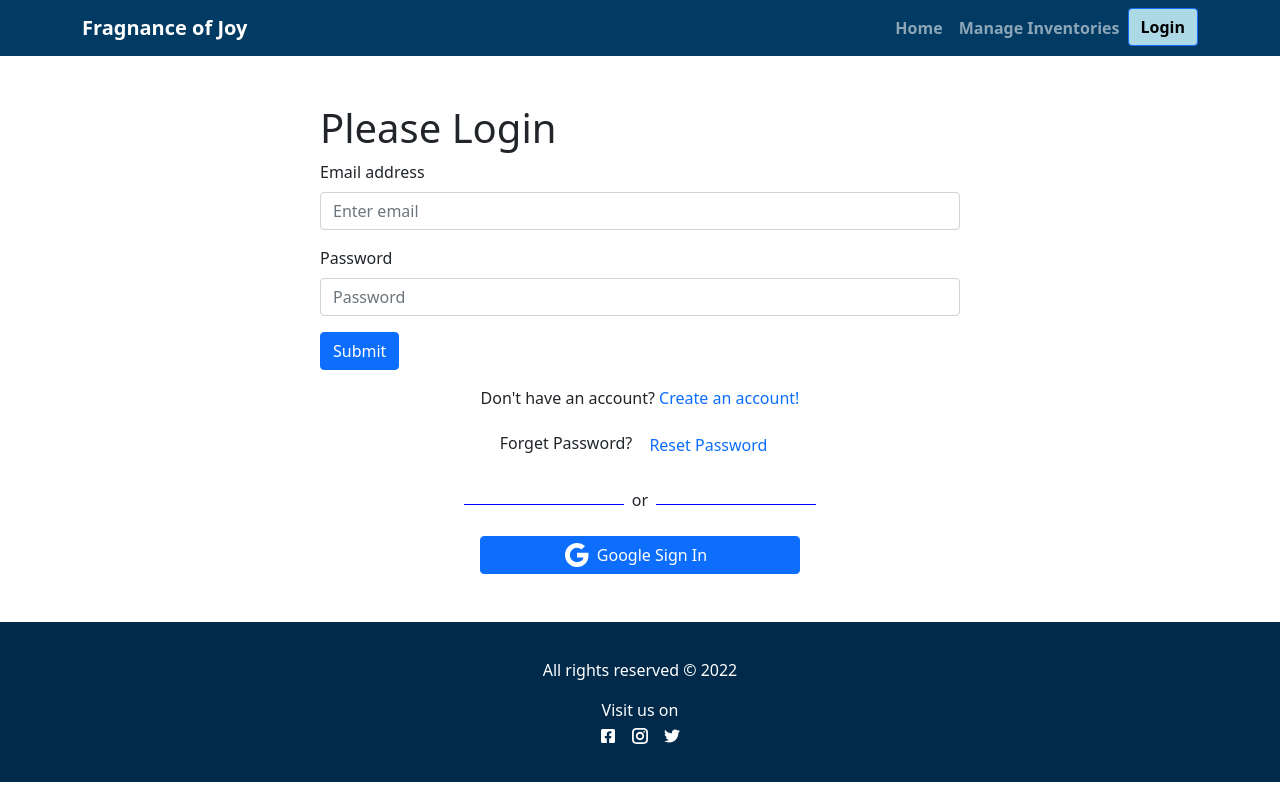
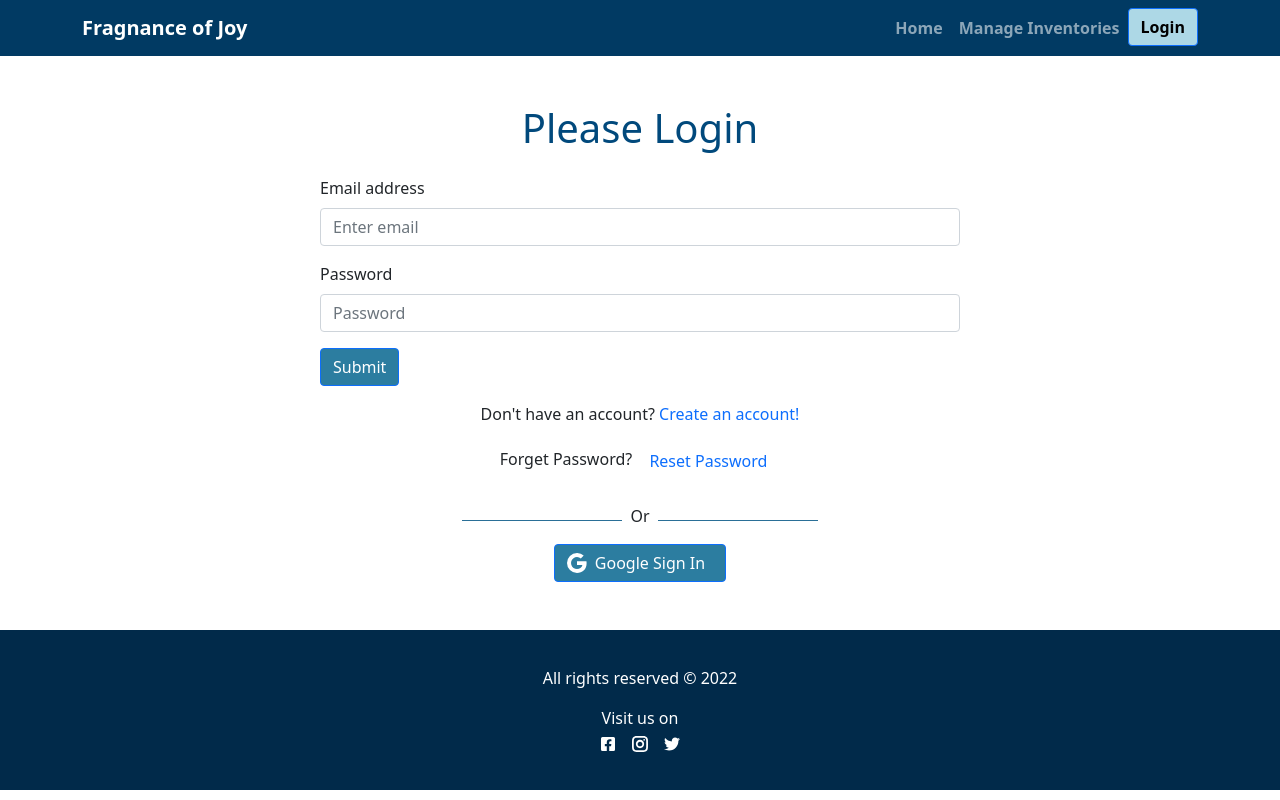
Before and after one commit to Ety-Biswangri/fragrance-of-joy-client-side, a React (Create React App) app: page /login in a window 1280 px wide. Built offline with nearby package versions, Linux system fonts and the light colour scheme; no server answers.

Commit message:
button styles are improved

```diff
--- a/src/components/AddItems/AddItems.js
+++ b/src/components/AddItems/AddItems.js
@@ -28,7 +28,7 @@ const AddItems = () => {
 
     return (
         <div className='w-50 mx-auto my-5' style={{ minHeight: "50vh" }}>
-            <h2 className='text-center mb-4'>Add New Item</h2>
+            <h2 className='text-center mb-4' style={{ color: "#01497c" }}>Add New Item</h2>
             <form className='d-flex flex-column' onSubmit={handleSubmit(onSubmit)}>
                 <input placeholder='Name' type="text" {...register("name", { required: true, maxLength: 50 })} />
 
@@ -44,7 +44,7 @@ const AddItems = () => {
 
                 <input placeholder='Image URL' type="text" className='mb-4' {...register("image", { required: true })} />
 
-                <input type="submit" style={{ backgroundColor: "#3bb630", border: "none", color: "white", fontWeight: "600", padding: "0.3rem" }} value="Add Items" />
+                <input className='w-75 mx-auto' type="submit" style={{ backgroundColor: "#3bb630", border: "none", color: "white", fontWeight: "600", padding: "0.3rem", borderRadius: "4px", fontSize: "1.1rem" }} value="Add Items" />
             </form>
         </div>
     );
--- a/src/components/HomePage/BannerSection/BannerSection.css
+++ b/src/components/HomePage/BannerSection/BannerSection.css
@@ -6,7 +6,7 @@
     background-repeat: no-repeat;
     background-position: center;
     background-size: cover;
-    opacity: .3;
+    opacity: .4;
     height: 100%;
 }
 
--- a/src/components/HomePage/Home/Home.js
+++ b/src/components/HomePage/Home/Home.js
@@ -29,7 +29,7 @@ const Home = () => {
             </div>
 
             <div className='my-5'>
-                <h2 className='my-5 text-center'>Inventory Items</h2>
+                <h2 className='my-5 text-center' style={{ color: "#01497c" }}>Inventory Items</h2>
                 {
                     inventories.length === 0 ?
                         <Loading></Loading>
@@ -73,7 +73,7 @@ const Home = () => {
                 </div>
                 <div className='text-center'>
                     <Link to="/manageInventories">
-                        <Button style={{ backgroundColor: "lightblue", color: "black", fontWeight: "640" }}>Manage Inventories</Button>
+                        <Button style={{ backgroundColor: "lightblue", fontWeight: "650", color: "Black" }}>Manage Inventories</Button>
                     </Link>
                 </div>
             </div>
--- a/src/components/Login/Login/Login.js
+++ b/src/components/Login/Login/Login.js
@@ -66,7 +66,7 @@ const Login = () => {
 
     return (
         <div className='w-50 mx-auto my-5'>
-            <h1>Please Login</h1>
+            <h1 style={{ color: "#01497c" }} className="text-center mb-4">Please Login</h1>
             <Form onSubmit={handleLogin}>
                 <Form.Group className="mb-3" controlId="formBasicEmail">
                     <Form.Label>Email address</Form.Label>
@@ -78,7 +78,7 @@ const Login = () => {
                     <Form.Control type="password" placeholder="Password" required autoComplete='off' onChange={handlePasswordChange} />
                 </Form.Group>
 
-                <Button variant="primary" type="submit">
+                <Button style={{ backgroundColor: "#2c7da0" }} type="submit">
                     Submit
                 </Button>
             </Form>
--- a/src/components/Login/Registration/Registration.js
+++ b/src/components/Login/Registration/Registration.js
@@ -58,7 +58,7 @@ const Registration = () => {
 
     return (
         <div className='w-50 mx-auto my-5'>
-            <h1>Please Register</h1>
+            <h1 style={{ color: "#01497c" }} className="text-center mb-4">Please Register</h1>
             <Form onSubmit={handleRegister}>
                 <Form.Group className="mb-3" controlId="formBasicName">
                     <Form.Label>Name</Form.Label>
@@ -80,7 +80,7 @@ const Registration = () => {
                     <Form.Control type="password" placeholder="Password" required onChange={handleConfirmPasswordChange} />
                 </Form.Group>
 
-                <Button variant="primary" type="submit">
+                <Button style={{ backgroundColor: "#2c7da0" }} type="submit">
                     Submit
                 </Button>
             </Form>
--- /dev/null
+++ b/src/components/Login/SocialLogin/SocialLogin.css
@@ -0,0 +1,5 @@
+@media screen and (max-width: 335px) {
+    .social-login-button span {
+        font-size: 0.9rem;
+    }
+}
--- a/src/components/Login/SocialLogin/SocialLogin.js
+++ b/src/components/Login/SocialLogin/SocialLogin.js
@@ -6,6 +6,7 @@ import { useLocation, useNavigate } from 'react-router-dom';
 import auth from '../../../firebase.init';
 import useAccessToken from '../../../hooks/useAccessToken';
 import Loading from '../../SharedPage/Loading/Loading';
+import './SocialLogin.css';
 
 const SocialLogin = () => {
     const [signInWithGoogle, user, loading, error] = useSignInWithGoogle(auth);
@@ -32,16 +33,18 @@ const SocialLogin = () => {
     return (
         <div>
             <div className='d-flex align-items-center justify-content-center'>
-                <div style={{ height: "1px", backgroundColor: "blue" }} className='w-25'></div>
-                <p className='mt-2 px-2'>or</p>
-                <div style={{ height: "1px", backgroundColor: "blue" }} className='w-25'></div>
+                <div style={{ height: "1px", backgroundColor: "#2a6f97" }} className='w-25'></div>
+                <p className='mt-2 px-2'>Or</p>
+                <div style={{ height: "1px", backgroundColor: "#2a6f97" }} className='w-25'></div>
             </div>
             {errorMessage}
 
-            <div>
-                <Button className='btn w-50 d-flex justify-content-center align-items-center mx-auto my-2' onClick={() => signInWithGoogle()}>
-                    <BsGoogle className='fs-4'></BsGoogle>
-                    <span className='px-2'>Google Sign In</span>
+            <div className='text-center social-login-button'>
+                <Button style={{ backgroundColor: "#2c7da0" }} onClick={() => signInWithGoogle()}>
+                    <div className='d-flex justify-content-center align-items-center'>
+                        <BsGoogle className='fs-5'></BsGoogle>
+                        <span className='px-2'>Google Sign In</span>
+                    </div>
                 </Button>
             </div>
         </div>
--- a/src/components/ManageInventories/ManageInventories.js
+++ b/src/components/ManageInventories/ManageInventories.js
@@ -37,7 +37,7 @@ const ManageInventories = () => {
 
     return (
         <div className='my-5'>
-            <h2 className='my-5 text-center'>Total Inventory Items: {inventories.length}</h2>
+            <h2 className='my-5 text-center' style={{ color: "#01497c" }}>Total Inventory Items: {inventories.length}</h2>
 
             <div className='text-center'>
                 <Link to="/addItems">
@@ -81,7 +81,7 @@ const ManageInventories = () => {
                                     <div className='d-flex justify-content-center'>
                                         <Button style={{ marginRight: "6rem" }} className='card-button update-button' onClick={() => navigateToInventoryDetail(inventory._id)}>Update</Button>
 
-                                        <Button style={{ marginLeft: "6rem" }} className='card-button delete-button' onClick={() => handleDelete(inventory._id)}>Delete</Button>
+                                        <button style={{ marginLeft: "6rem", padding: "0.47rem 0.6rem" }} className='card-button delete-button' onClick={() => handleDelete(inventory._id)}>Delete</button>
                                     </div>
 
                                 </Card.Body>
--- a/src/components/MyItems/MyItems.js
+++ b/src/components/MyItems/MyItems.js
@@ -61,7 +61,7 @@ const MyItems = () => {
 
     return (
         <div className='my-items'>
-            <h2 className='text-center my-5'>My Total Items: {items.length}</h2>
+            <h2 className='text-center my-5' style={{ color: "#01497c" }}>My Total Items: {items.length}</h2>
 
             <div className="sliced-inventories-container my-4">
                 {
--- a/src/components/SharedPage/Header/Header.js
+++ b/src/components/SharedPage/Header/Header.js
@@ -33,7 +33,7 @@ const Header = () => {
 
                                         {/* <Nav.Link as={Link} to="/manageInventories">Manage Items</Nav.Link> */}
 
-                                        <Button style={{ backgroundColor: "#a9d6e5", color: "black", fontWeight: "600" }} onClick={() => signOut(auth)}>Log Out</Button>
+                                        <Button style={{ backgroundColor: "lightblue", color: "black", fontWeight: "600" }} onClick={() => signOut(auth)}>Log Out</Button>
                                     </>
                                     :
                                     <Link to="/login"><Button style={{ backgroundColor: "lightblue", color: "black", fontWeight: "600" }}>Login</Button></Link>
```
Also changed, not shown: src/components/HomePage/BannerSection/BannerSection.js (+4 -4 lines).
